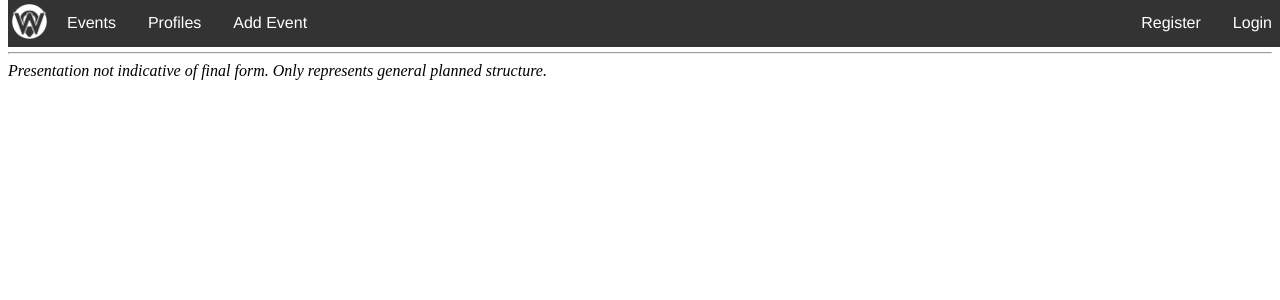
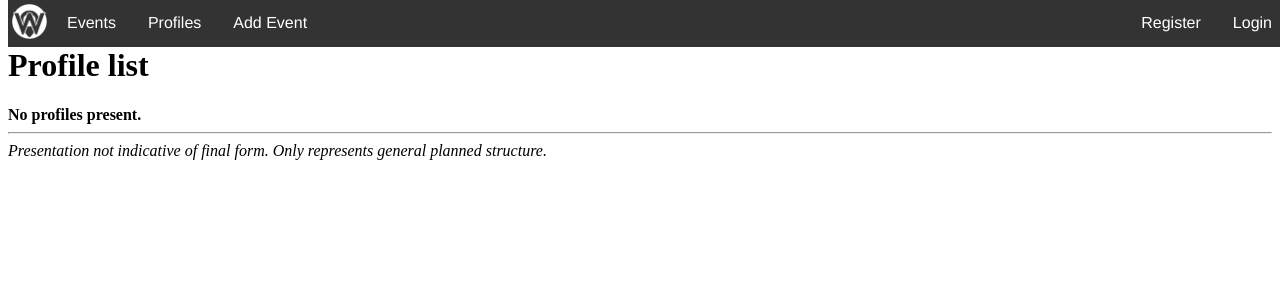
Before and after one commit to Lindronics/wad2_group_project, a Django app: page /profiles in a window 1280 px wide. Shown: the top 300 px of the page. Run offline with Django 3.2, Linux system fonts and the light colour scheme.

Commit message:
Added primitive profile list, profile page

```diff
--- a/project_whats_on/templates/whats_on_dot_com/base.html
+++ b/project_whats_on/templates/whats_on_dot_com/base.html
@@ -21,7 +21,7 @@
             <div id="login">
                 {% if user.is_authenticated %}
                     <li><a href="{%url 'auth_logout' %}">Logout</a></li>
-                    <li><a href="{% url 'profile' %}">Signed in as {{ user.username }}</a></li>
+                    <li><a href="{% url 'profile' user.username %}">Signed in as {{ user.username }}</a></li>
                 {% else %}
                     <li><a href="{%url 'auth_login' %}">Login</a></li>
                     <li><a href="{%url 'registration_register' %}">Register</a></li>
--- a/project_whats_on/templates/whats_on_dot_com/profiles.html
+++ b/project_whats_on/templates/whats_on_dot_com/profiles.html
@@ -5,3 +5,34 @@
 {% block title_block %}
     What's On - Profiles
 {% endblock %}
+
+{% block body_block %}
+    <h1>Profile list</h1>
+    {% if profiles %}
+        <div class="table-responsive">
+            <table class="table table-striped">
+                <thead>
+                    <tr>
+                        <th>Username</th>
+                        <th>Forename</th>
+                        <th>Surname</th>
+                        <th>Description</th>
+                    </tr>
+                </thead>
+                <tbody>
+                    {% for p in profiles %}
+                        <tr>
+                            <td>{{p.user.username}}</td>
+                            <td>{{p.forename}}</td>
+                            <td>{{p.surname}}</td>
+                            <td>{{p.description}}</td>
+                            <td><a href="{% url 'profile' p.user.username %}">Details</a></td>
+                        </tr>
+                    {% endfor %}
+                </tbody>
+            </table>
+        </div>
+    {% else %}
+        <strong>No profiles present.</strong>
+    {% endif %}
+{% endblock %}
--- a/project_whats_on/whats_on_dot_com/urls.py
+++ b/project_whats_on/whats_on_dot_com/urls.py
@@ -6,7 +6,7 @@
 urlpatterns = [
     url(r"^event/add$", views.add_event, name="add_event"),
     url(r"^profiles$", views.profiles, name="profiles"),
-    url(r"^profile$", views.profile, name="profile"),
+    url(r"^profile/(?P<username>[\w\-]+)$", views.profile, name="profile"),
     url(r"^profile/setup$", views.profile_setup, name="profile_setup"),
     url(r"^events$", views.events, name="events"),
     url(r"^$", views.index, name="index"),  # Provide a redirect to the events page: <hostname>/ maps to <hostname>/events
--- a/project_whats_on/whats_on_dot_com/views.py
+++ b/project_whats_on/whats_on_dot_com/views.py
@@ -34,15 +34,17 @@
 
 # PROFILES (profiles list including search etc.)
 def profiles(request):
-    return render(request, 'whats_on_dot_com/profiles.html', {})
+    user_profiles = UserProfile.objects.all()
+    return render(request, 'whats_on_dot_com/profiles.html', {"profiles":user_profiles})
 
 # ABOUT (about page with project information)
 def about(request):
     return render(request, 'whats_on_dot_com/about.html')
 
 # PROFILE (page for personal profile overview)
-def profile(request):
-    return render(request, 'whats_on_dot_com/profile.html')
+def profile(request, username):
+    user_profile = UserProfile.objects.get(user__username=username)
+    return render(request, 'whats_on_dot_com/profile.html', {"profile":user_profile})
 
 # PROFILE_SETUP (changing profile values such as name, description)
 @login_required
```
Also changed, not shown: project_whats_on/templates/whats_on_dot_com/profile.html (+13 -2 lines).
